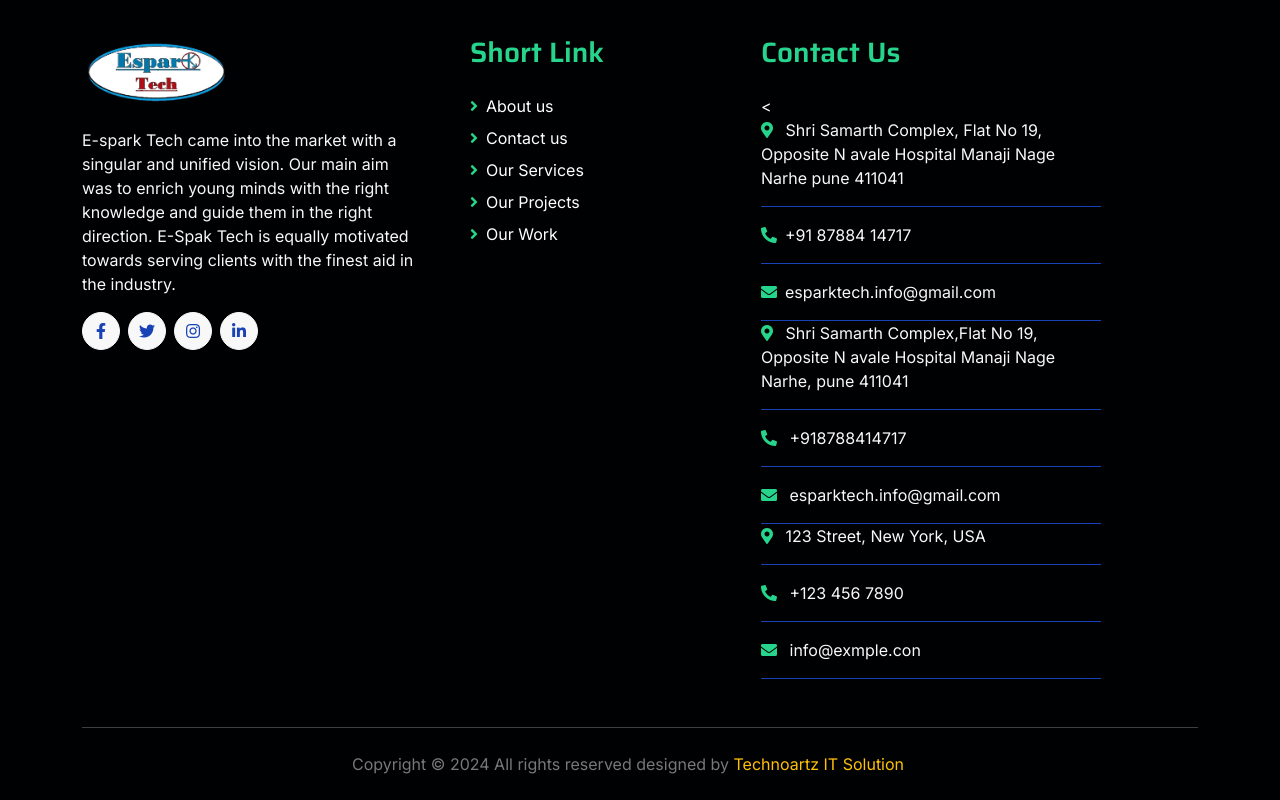
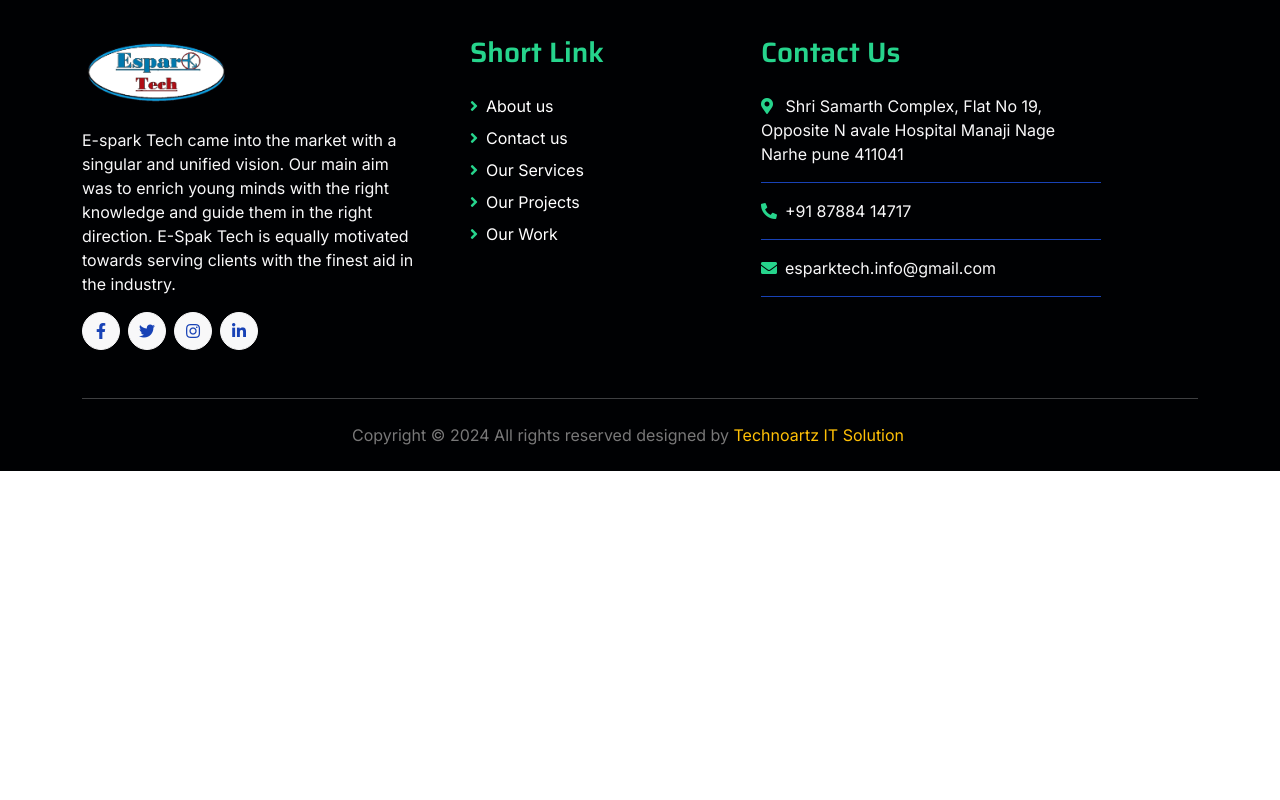
Before and after one commit to vishalgalphade19/EsparTech, a plain HTML site: page index.html in a window 1280 px wide. Shown: the part 6393-7193 px from the top of the page. After the commit the page ends 6864 px from the top, so only its background shows below. Drawn offline with nearby package versions, Linux system fonts and the light colour scheme.

```diff
--- a/index.html
+++ b/index.html
@@ -908,7 +908,7 @@
                     <div class="col-lg-4 col-md-6">
                         <a href="#" class="h3 text-secondary">Contact Us</a>
                         <div class="text-white mt-4 d-flex flex-column contact-link">
-<
+
                             <a href="#" class="pb-3 text-light border-bottom border-primary"><i class="fas fa-map-marker-alt text-secondary me-2"></i> Shri Samarth Complex,
                                 Flat No 19, Opposite N avale Hospital
                                 Manaji Nage Narhe
@@ -917,13 +917,7 @@
                             <a href="#" class="py-3 text-light border-bottom border-primary"><i class="fas fa-envelope text-secondary me-2"></i>esparktech.info@gmail.com</a>
 
 
-                            <a href="#" class="pb-3 text-light border-bottom border-primary"><i class="fas fa-map-marker-alt text-secondary me-2"></i> Shri Samarth Complex,Flat No 19, Opposite N  avale Hospital Manaji Nage Narhe, pune 411041</a>
-                            <a href="#" class="py-3 text-light border-bottom border-primary"><i class="fas fa-phone-alt text-secondary me-2"></i> +918788414717</a>
-                            <a href="#" class="py-3 text-light border-bottom border-primary"><i class="fas fa-envelope text-secondary me-2"></i> esparktech.info@gmail.com</a>
 
-                            <a href="#" class="pb-3 text-light border-bottom border-primary"><i class="fas fa-map-marker-alt text-secondary me-2"></i> 123 Street, New York, USA</a>
-                            <a href="#" class="py-3 text-light border-bottom border-primary"><i class="fas fa-phone-alt text-secondary me-2"></i> +123 456 7890</a>
-                            <a href="#" class="py-3 text-light border-bottom border-primary"><i class="fas fa-envelope text-secondary me-2"></i> info@exmple.con</a>
 
                         </div>
                     </div>
```
